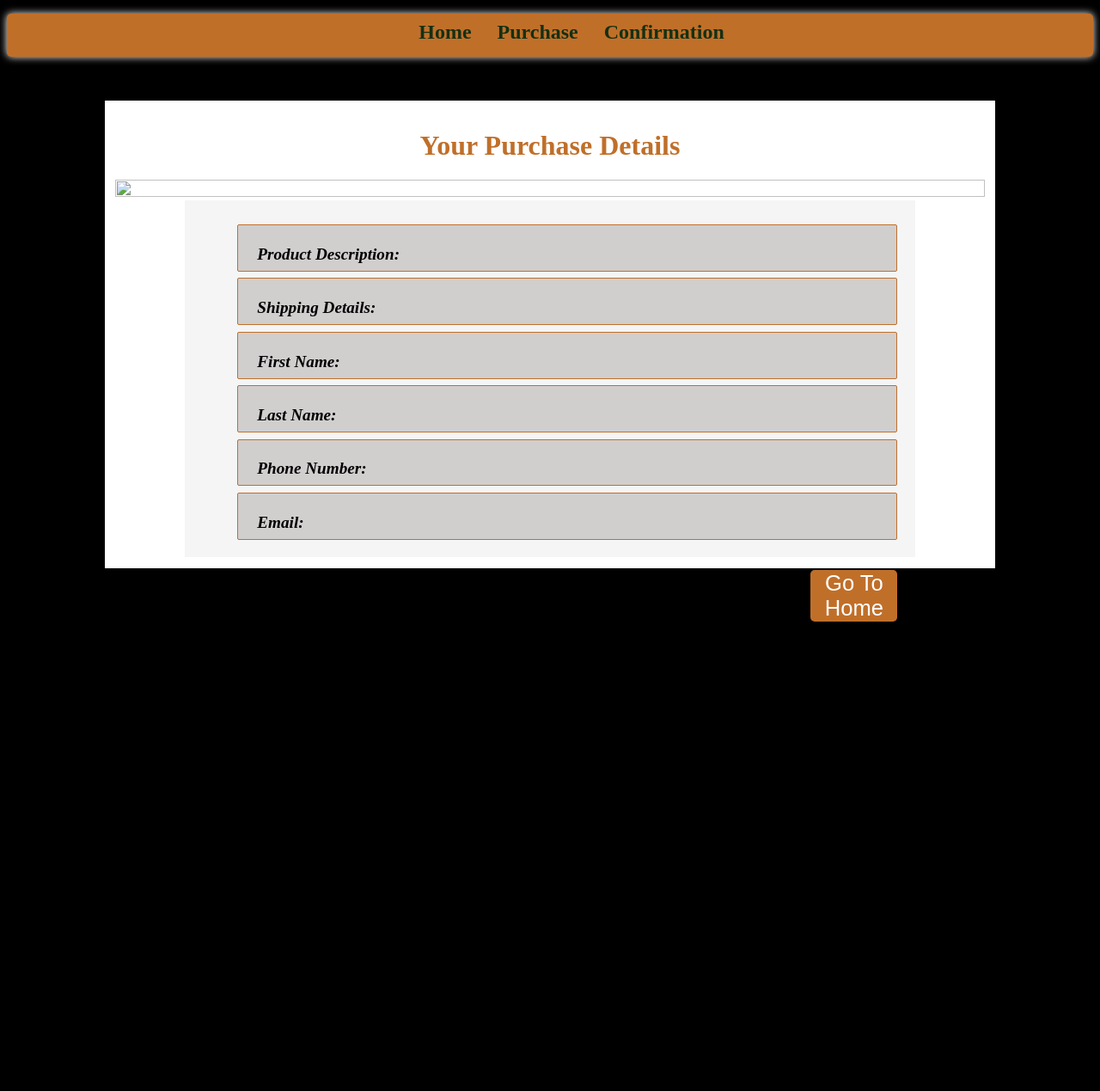
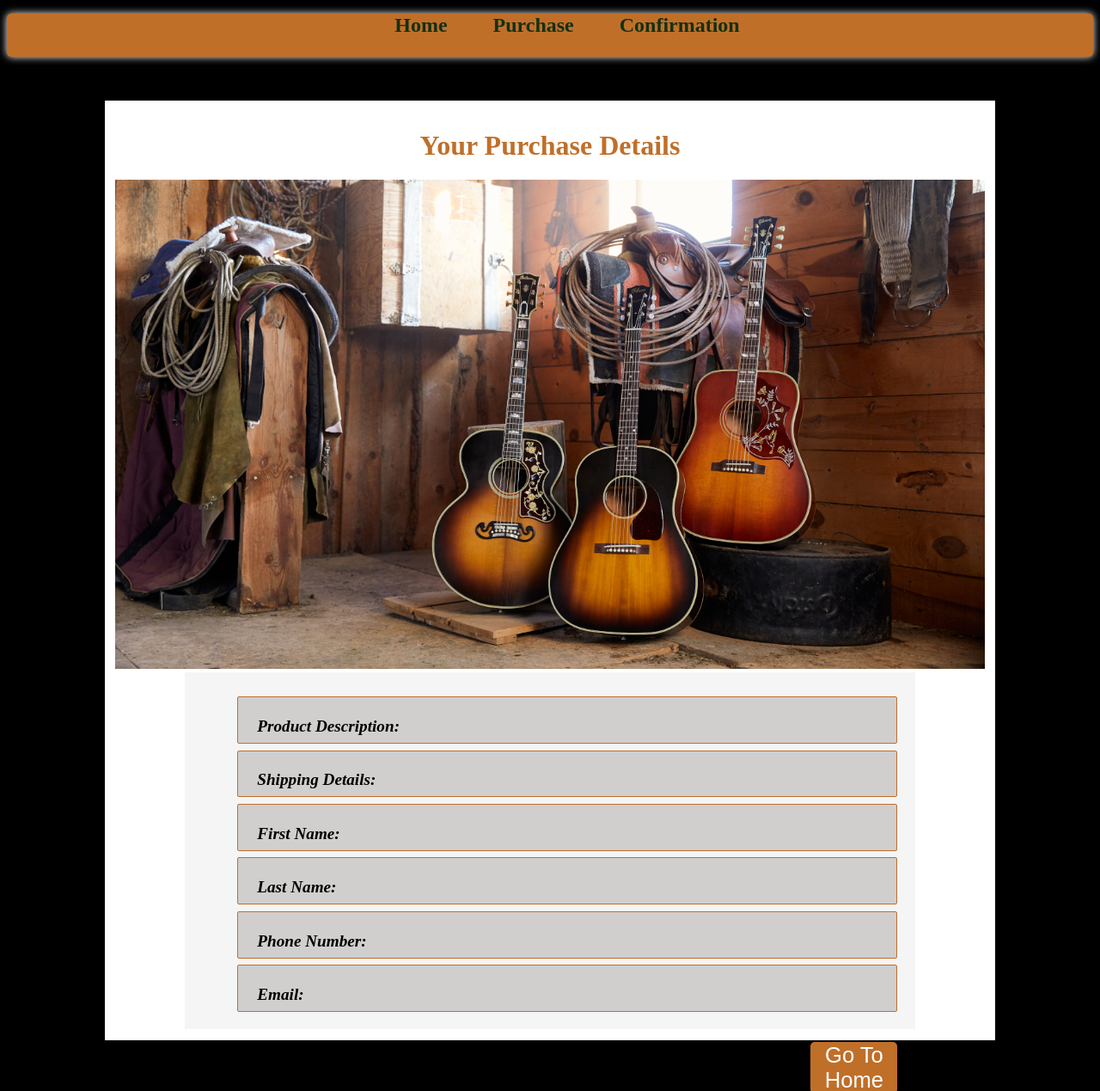
Before and after one commit to zebat/guitar, a PHP site: page /confirm.html in a window 1280 px wide. Shown: the top 1269 px of the page at 86% size. Before the commit the page ends 723 px from the top, so only its background shows below. Run offline with PHP 8.4, Linux system fonts and the light colour scheme.

Commit message:
change nav li from block to inline

```diff
--- a/confirm.html
+++ b/confirm.html
@@ -20,7 +20,7 @@
         <h1>Your Purchase Details</h1>
         <div id="confirmation_image_div">
           <img
-            src="/"
+            src="images/main.jpg"
             id="confirmation_image"
             style="height: 100%; width: 100%; object-fit: contain"
           />
--- a/purchase.html
+++ b/purchase.html
@@ -18,7 +18,7 @@
       </div>
       <div id="purchasing_item_details" row>
         <div class="purchasing_item_col" id="purchase_item_image">
-          <img src="images/img1.jpg" id="purchase_image" style='height: 100%; width: 100%; object-fit: contain' />
+          <img src="images/main.jpg" id="purchase_image" style='height: 100%; width: 100%; object-fit: contain' />
         </div>
         <div class="purchasing_item_col" id="purschasing_product_info">
         </div>
--- a/style/index.css
+++ b/style/index.css
@@ -16,15 +16,14 @@ body {
 
 .navBar li {
   list-style: none;
-  display: inline-block;
-  padding: 8px;
+  display: inline;
+  padding: 2%;
 }
 .navBar ul li a {
   text-decoration: none;
   color: rgb(20, 48, 20);
-  float: center; /* or display: inline; */
+  float: center;
   font-size: x-large;
-  margin-left: 10px;
   font-weight: bolder;
 }
 
```
Also changed, not shown: index.html (line endings or trailing spaces).
